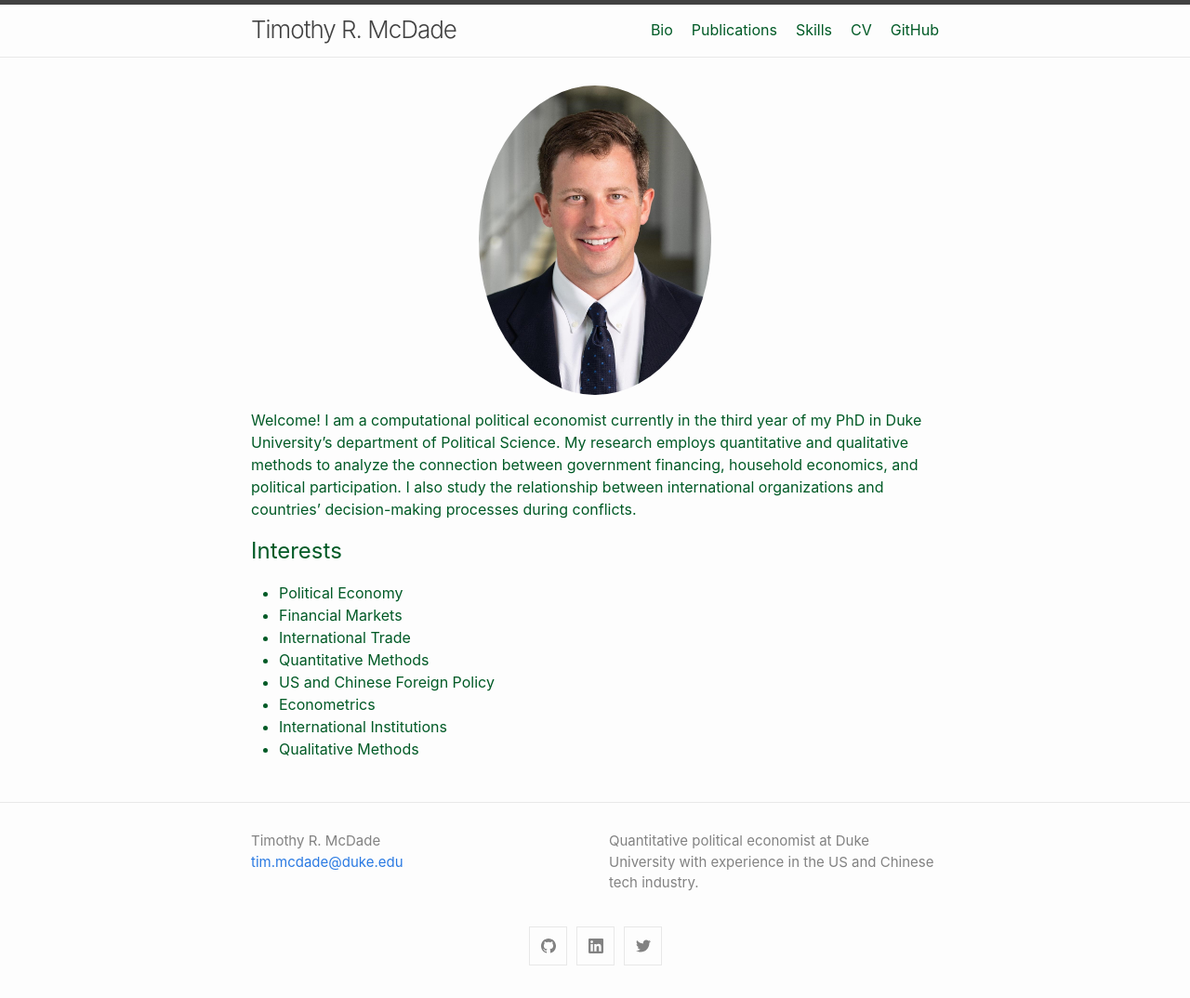
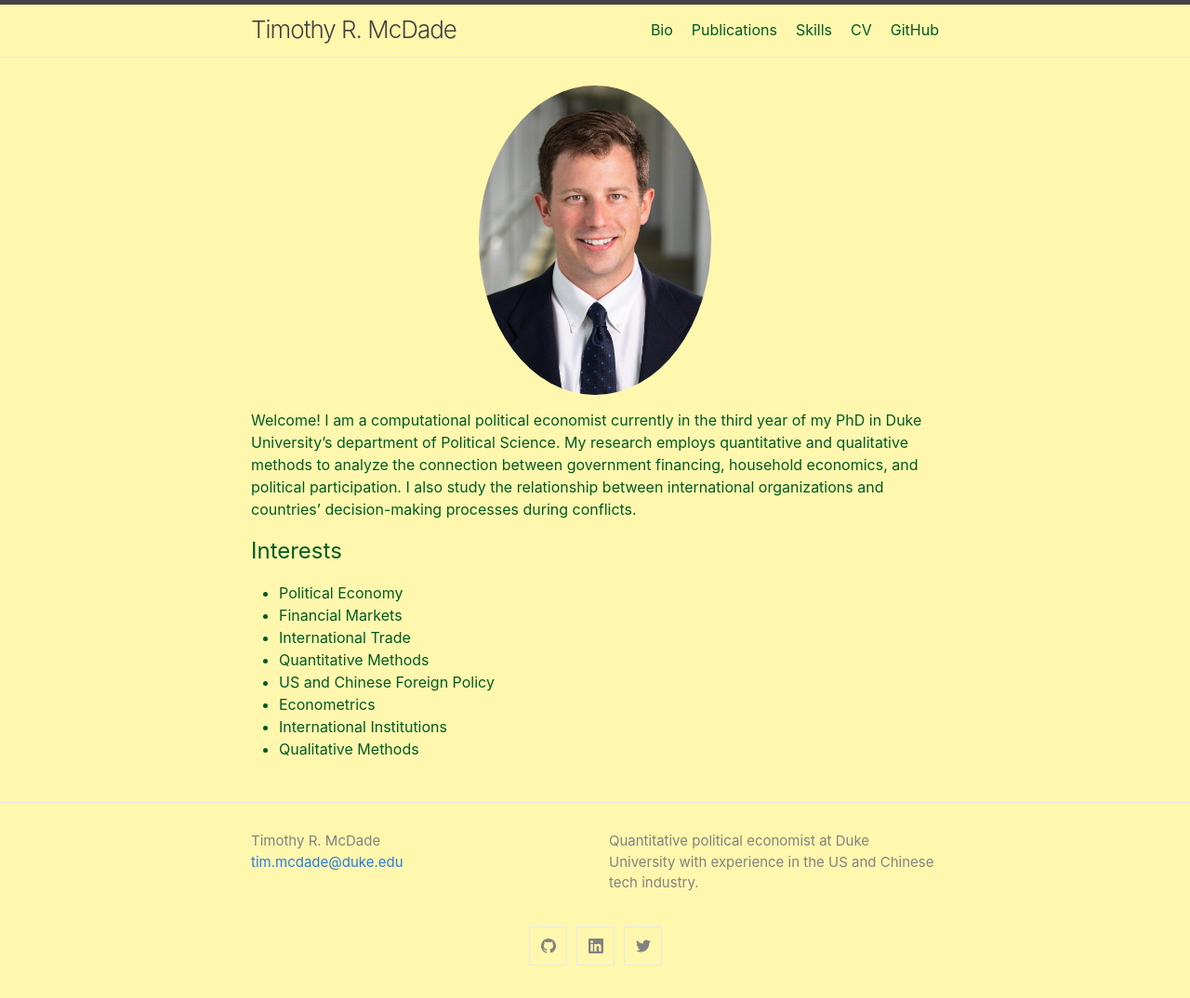
Before and after one commit to trmcdade/trmcdade.github.io, a Jekyll site: the page built from index.md, in a window 1280 px wide. Shown: the whole page at 93% size. Built offline with Jekyll 4.4.1, drawn with Linux system fonts in a browser that asks for light colours.

Commit message:
Update tim_custom.scss

```diff
--- a/_sass/minima/skins/tim_custom.scss
+++ b/_sass/minima/skins/tim_custom.scss
@@ -10,7 +10,7 @@ $site-title-color:      $brand-color-dark !default;
 // $background-color:      #fdfdfd !default;
 
 $text-color:            #005A26 !default;
-$background-color:      #fdfdfd !default;
+$background-color:      #fff7ad !default;
 $code-background-color: #eeeeff !default;
 
 $link-base-color:       #2a7ae2 !default;
```
